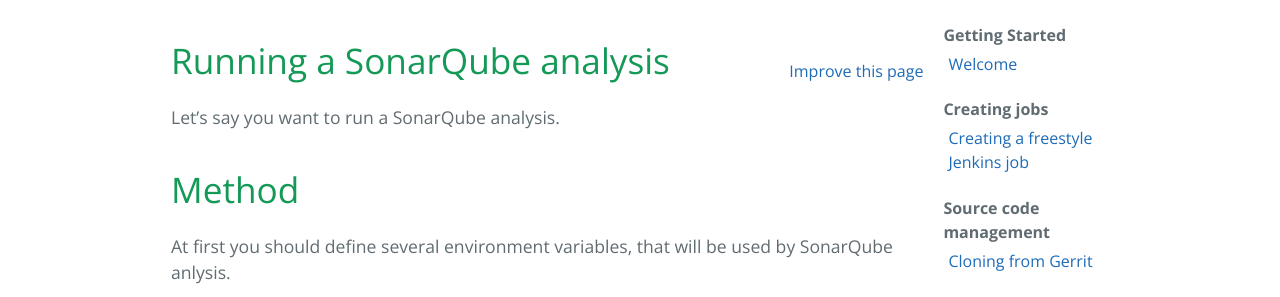
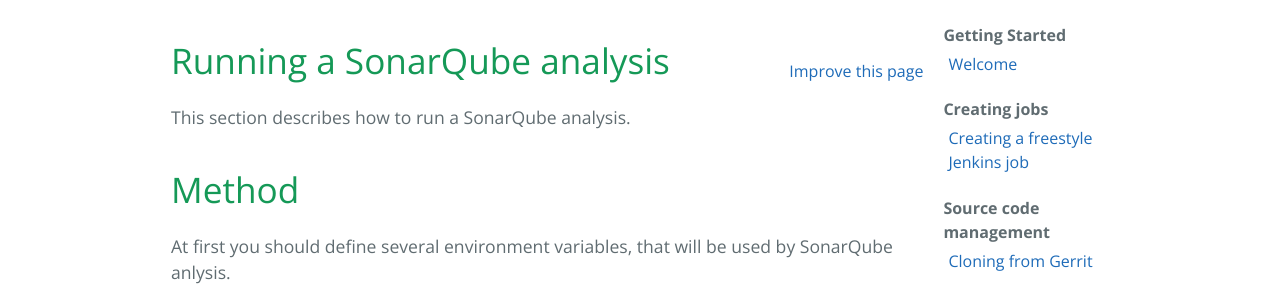
Before and after one commit to alexeymhv/adop-cartridges-cookbook, a Jekyll site: the page built from _docs/recipes/running-sq-analysis.md, in a window 1280 px wide and 900 px high. Shown: the part 197-494 px from the top of the window. Built offline with Jekyll 4.4.1, drawn with Linux system fonts in a browser that asks for light colours.

Commit message:
Update running-sq-analysis.md

```diff
--- a/_docs/recipes/running-sq-analysis.md
+++ b/_docs/recipes/running-sq-analysis.md
@@ -4,7 +4,7 @@ title: Running a SonarQube analysis
 permalink: /docs/recipes/running-sq-analysis/
 ---
 
-Let's say you want to run a SonarQube analysis.
+This section describes how to run a SonarQube analysis.
 
 # Method
 
```
